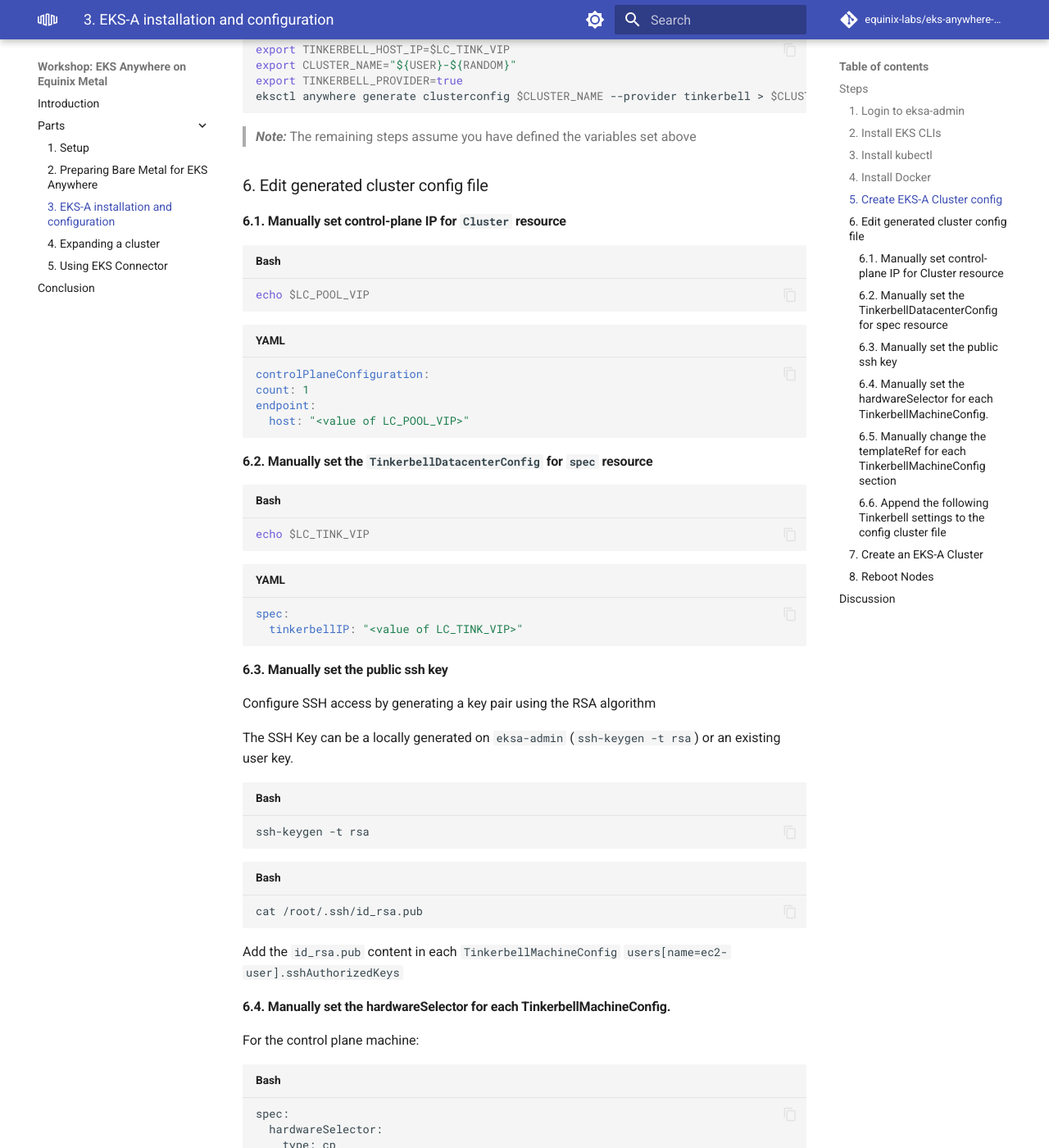
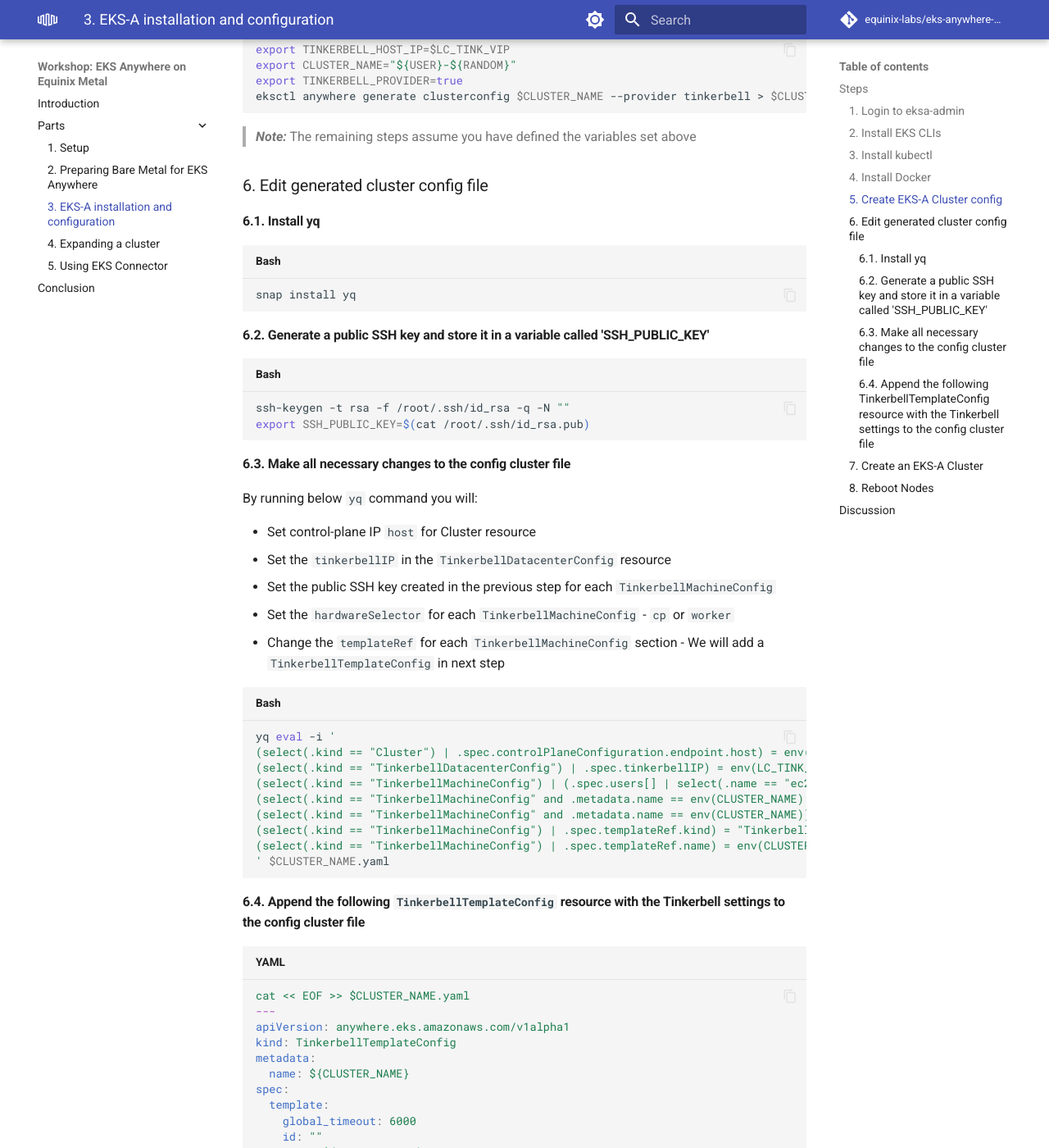
Before and after one commit to equinix-labs/eks-anywhere-on-equinix-metal-workshop, an MkDocs documentation site: the page built from docs/parts/eksa-install.md, in a window 1280 px wide and 1400 px high, scrolled down 1632 px. Shown: the whole window at 82% size. Built offline with MkDocs 1.6.1 and Material for MkDocs 9.7.7, drawn with Linux system fonts in a browser that asks for light colours; comment, search, counter and statistics services are not loaded; some of the changed text lies outside the part shown.

Commit message:
automate steps to update eksa config file fix #6
Signed-off-by: ocobleseqx <oscar.cobles@eu.equinix.com>

````diff
--- a/docs/parts/eksa-install.md
+++ b/docs/parts/eksa-install.md
@@ -77,74 +77,43 @@
 
 ### 6. Edit generated cluster config file
 
-#### 6.1. Manually set control-plane IP for `Cluster` resource
+#### 6.1. Install yq
 
 ``` sh
-echo $LC_POOL_VIP
+snap install yq
 ```
 
-```yaml
-controlPlaneConfiguration:
-count: 1
-endpoint:
-  host: "<value of LC_POOL_VIP>"
+#### 6.2. Generate a public SSH key and store it in a variable called 'SSH_PUBLIC_KEY'
+
+```sh
+ssh-keygen -t rsa -f /root/.ssh/id_rsa -q -N ""
+export SSH_PUBLIC_KEY=$(cat /root/.ssh/id_rsa.pub)
 ```
 
-#### 6.2. Manually set the `TinkerbellDatacenterConfig` for `spec` resource
+#### 6.3. Make all necessary changes to the config cluster file
 
-``` sh
-echo $LC_TINK_VIP
+By running below `yq` command you will:
+
+- Set control-plane IP `host` for Cluster resource
+- Set the `tinkerbellIP` in the `TinkerbellDatacenterConfig` resource
+- Set the public SSH key created in the previous step for each `TinkerbellMachineConfig`
+- Set the `hardwareSelector` for each `TinkerbellMachineConfig` - `cp` or `worker`
+- Change the `templateRef` for each `TinkerbellMachineConfig` section - We will add a `TinkerbellTemplateConfig` in next step
+
+```sh
+yq eval -i '
+(select(.kind == "Cluster") | .spec.controlPlaneConfiguration.endpoint.host) = env(LC_POOL_VIP) |
+(select(.kind == "TinkerbellDatacenterConfig") | .spec.tinkerbellIP) = env(LC_TINK_VIP) |
+(select(.kind == "TinkerbellMachineConfig") | (.spec.users[] | select(.name == "ec2-user")).sshAuthorizedKeys) = [env(SSH_PUBLIC_KEY)] |
+(select(.kind == "TinkerbellMachineConfig" and .metadata.name == env(CLUSTER_NAME) + "-cp" ) | .spec.hardwareSelector.type) = "cp" |
+(select(.kind == "TinkerbellMachineConfig" and .metadata.name == env(CLUSTER_NAME)) | .spec.hardwareSelector.type) = "worker" |
+(select(.kind == "TinkerbellMachineConfig") | .spec.templateRef.kind) = "TinkerbellTemplateConfig" |
+(select(.kind == "TinkerbellMachineConfig") | .spec.templateRef.name) = env(CLUSTER_NAME)
+' $CLUSTER_NAME.yaml
 ```
 
-```yaml
-spec:
-  tinkerbellIP: "<value of LC_TINK_VIP>"
-```
+#### 6.4. Append the following `TinkerbellTemplateConfig` resource with the Tinkerbell settings to the config cluster file
 
-#### 6.3. Manually set the public ssh key
-
-Configure SSH access by generating a key pair using the RSA algorithm
-
-The SSH Key can be a locally generated on `eksa-admin` (`ssh-keygen -t rsa`) or an existing user key.
-
-```sh
-ssh-keygen -t rsa
-```
-
-```sh
-cat /root/.ssh/id_rsa.pub
-```
-
-Add the `id_rsa.pub` content in each `TinkerbellMachineConfig` `users[name=ec2-user].sshAuthorizedKeys`
-
-
-#### 6.4. Manually set the hardwareSelector for each TinkerbellMachineConfig.
-
-For the control plane machine:
-
-```sh
-spec:
-  hardwareSelector:
-    type: cp
-```
-
-For the worker machine:
-
-```sh
-spec:
-  hardwareSelector:
-    type: worker
-```
-
-#### 6.5. Manually change the templateRef for each TinkerbellMachineConfig section
-
-```sh
-templateRef:
-  kind: TinkerbellTemplateConfig
-  name: $CLUSTER_NAME
-```
-
-#### 6.6. Append the following Tinkerbell settings to the config cluster file
 ```yaml
 cat << EOF >> $CLUSTER_NAME.yaml
 ---
````
